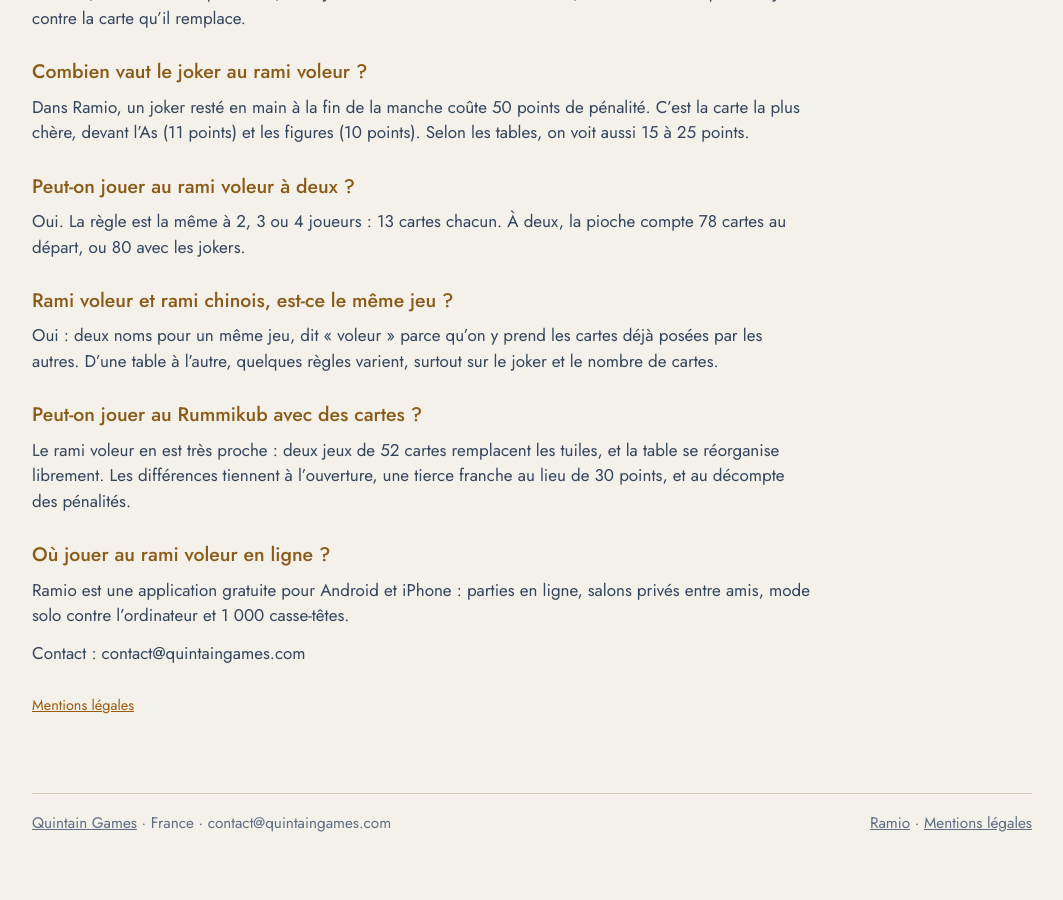
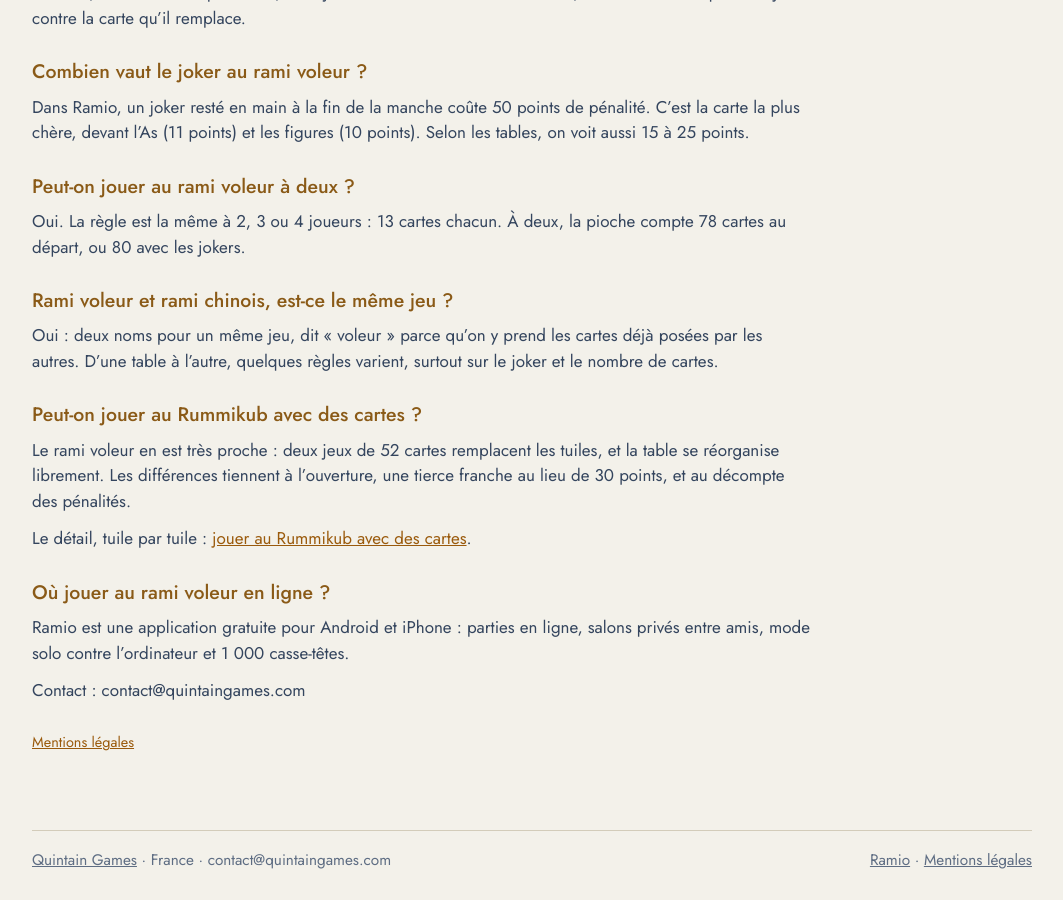
Before and after one commit to Tristache/ramio-site, a Jekyll site: the page built from regles-rami-chinois.md, in a window 1280 px wide and 900 px high, scrolled down 6696 px. Shown: the whole window, without its empty margins (108-1171 px from the left). Built offline with Jekyll 4.4.1, drawn with Linux system fonts in a browser that asks for light colours; our own code applies the rules of GitHub Pages for plain Markdown files; before the commit the page ends 7559 px from its top, so only the background shows below that.

Commit message:
Règles : lien vers la page « Rummikub avec des cartes »
Claude-Session: https://claude.ai/code/session_01GsAEyq3JiGNXFgvaxUkVcN

```diff
--- a/regles-rami-chinois.md
+++ b/regles-rami-chinois.md
@@ -392,6 +392,8 @@ tuiles, et la table se réorganise librement. Les différences tiennent à
 l'ouverture, une tierce franche au lieu de 30 points, et au décompte des
 pénalités.
 
+Le détail, tuile par tuile : [jouer au Rummikub avec des cartes](https://quintaingames.com/ramio/rummikub-avec-des-cartes.html).
+
 ### Où jouer au rami voleur en ligne ?
 
 Ramio est une application gratuite pour Android et iPhone : parties en
```
